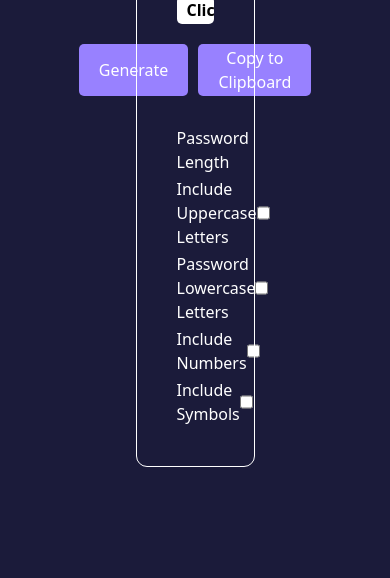
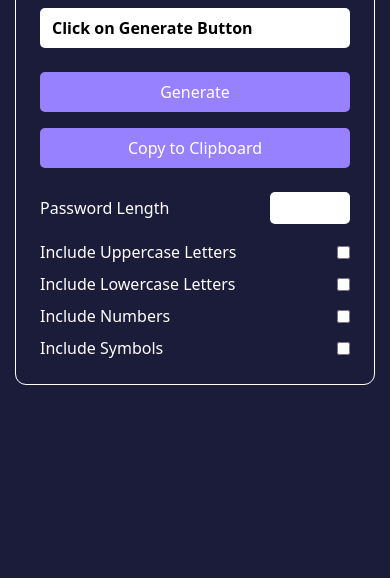
Before and after one commit to CodeWithShambhu/password-generator, a plain HTML site: page index.html in a window 390 px wide. Shown: the part 266-844 px from the top of the page. Drawn offline with nearby package versions, Linux system fonts and the light colour scheme.

Commit message:
make the html mobile friendly

```diff
--- a/index.html
+++ b/index.html
@@ -6,42 +6,59 @@
     <script src="https://cdn.jsdelivr.net/npm/@tailwindcss/browser@4"></script>
     <title>Password Generator</title>
   </head>
-  <body class="bg-[#1b1b3a] content-center justify-items-center h-screen">
+  <body class="bg-[#1b1b3a] flex items-center justify-center min-h-screen p-4">
     <div
-      class="text-white border-solid outline-white outline rounded-[10px] p-10 w-[30%]"
+      class="text-white border-solid outline-white outline rounded-[10px] p-6 w-full max-w-md"
     >
-      <h1 class="text-[30px] font-bold text-center">Password Generator</h1>
+      <h1 class="text-2xl font-bold text-center mb-6">Password Generator</h1>
+
       <input
-        class="bg-white rounded-[5px] block w-[100%] my-[20px] placeholder-black pl-[10px] py-[2px] text-[#1b1b3a] font-semibold outline-0"
+        class="bg-white rounded-[5px] block w-full mb-6 placeholder-black pl-3 py-2 text-[#1b1b3a] font-semibold outline-none"
         type="text"
         id="password"
-        placeholder="Click on Generator Button"
+        placeholder="Click on Generate Button"
+        readonly
       />
-      <div class="gap-[10px] flex justify-center">
-        <button class="bg-[#9881ff] py-[2px] px-[20px] rounded-[5px] cursor-pointer" id="generatePassword">Generate</button>
-        <button class="bg-[#9881ff] py-[2px] px-[20px] rounded-[5px] cursor-pointer" id="copyPassword">Copy to Clipboard</button>
+
+      <div class="flex flex-col sm:flex-row gap-4 mb-6">
+        <button class="bg-[#9881ff] py-2 px-4 rounded-[5px] cursor-pointer w-full" id="generatePassword">
+          Generate
+        </button>
+        <button class="bg-[#9881ff] py-2 px-4 rounded-[5px] cursor-pointer w-full" id="copyPassword">
+          Copy to Clipboard
+        </button>
       </div>
-      <div class="flex justify-between mt-[30px] items-center">
+
+      <div class="flex justify-between items-center mb-4">
         <p>Password Length</p>
-        <input class="bg-white rounded-[5px] w-[20%] text-center placeholder-black py-[2px] text-[#1b1b3a] font-semibold outline-0" type="number" id="passwordLength" />
+        <input
+          class="bg-white rounded-[5px] w-20 text-center placeholder-black py-1 text-[#1b1b3a] font-semibold outline-none"
+          type="number"
+          id="passwordLength"
+        />
       </div>
-      <div class="flex justify-between mt-[3px]">
+
+      <div class="flex justify-between items-center mb-2">
         <p>Include Uppercase Letters</p>
         <input class="cursor-pointer" type="checkbox" id="upperCasePassword" />
       </div>
-      <div class="flex justify-between mt-[3px]">
-        <p>Password Lowercase Letters</p>
+
+      <div class="flex justify-between items-center mb-2">
+        <p>Include Lowercase Letters</p>
         <input class="cursor-pointer" type="checkbox" id="lowercasePassword" />
       </div>
-      <div class="flex justify-between mt-[3px]">
+
+      <div class="flex justify-between items-center mb-2">
         <p>Include Numbers</p>
         <input class="cursor-pointer" type="checkbox" id="numberPassword" />
       </div>
-      <div class="flex justify-between mt-[3px]">
+
+      <div class="flex justify-between items-center">
         <p>Include Symbols</p>
         <input class="cursor-pointer" type="checkbox" id="symbolPassword" />
       </div>
     </div>
+
     <script src="script.js"></script>
   </body>
 </html>
```
